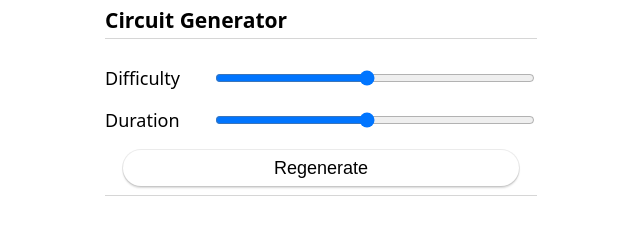
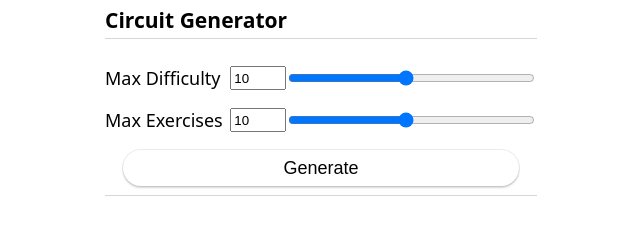
Before and after one commit to trrevvorr/track-circuit-generator, a plain HTML site: page index.html in a window 1280 px wide. Shown: the whole page, without its empty margins (319-959 px from the left). Drawn offline with Linux system fonts and the light colour scheme.

Commit message:
modified circuit settings
added number input field for ranges, improved exercise selection logic,
changed duration to max exercises

```diff
--- a/exercises.js
+++ b/exercises.js
@@ -1,51 +1,51 @@
 const EXERCISES = [
-	{ "title": "Prisoner Squat",          "difficulty": 2, "duration": 1},
-	{ "title": "Squat Arms OH",           "difficulty": 2, "duration": 1},
-	{ "title": "Plia Squat",              "difficulty": 2, "duration": 1},
-	{ "title": "1 Leg Squats",            "difficulty": 2, "duration": 1},
-	{ "title": "Squat Holds",             "difficulty": 1, "duration": 1},
-	{ "title": "Squat Jumps",             "difficulty": 3, "duration": 1},
-	{ "title": "Star Squat Jumps",        "difficulty": 3, "duration": 1},
-	{ "title": "Step Forward Lunges",     "difficulty": 2, "duration": 1},
-	{ "title": "Step Back Lunges",        "difficulty": 2, "duration": 1},
-	{ "title": "Side Lunges",             "difficulty": 2, "duration": 1},
-	{ "title": "Alternate Lunge Jumps",   "difficulty": 3, "duration": 1},
-	{ "title": "Skater Jumps",            "difficulty": 2, "duration": 1},
-	{ "title": "Burpees",                 "difficulty": 3, "duration": 1},
-	{ "title": "Star Burpees",            "difficulty": 3, "duration": 1},
-	{ "title": "Wide Outs",               "difficulty": 3, "duration": 1},
-	{ "title": "Lateral Hops",            "difficulty": 3, "duration": 1},
-	{ "title": "1 Leg Lateral Hops",      "difficulty": 3, "duration": 1},
-	{ "title": "Ankle Bounces",           "difficulty": 3, "duration": 1},
-	{ "title": "Calf Raises",             "difficulty": 1, "duration": 1},
-	{ "title": "Good Mornings",           "difficulty": 1, "duration": 1},
-	{ "title": "1 Leg Deadlifts",         "difficulty": 1, "duration": 1},
-	{ "title": "Plank",                   "difficulty": 2, "duration": 1},
-	{ "title": "Side Plank",              "difficulty": 2, "duration": 1},
-	{ "title": "Plank w/ leg raise",      "difficulty": 2, "duration": 1},
-	{ "title": "Super Man Plank",         "difficulty": 2, "duration": 1},
-	{ "title": "Pushups",                 "difficulty": 3, "duration": 1},
-	{ "title": "Spiderman Pushups",       "difficulty": 2, "duration": 1},
-	{ "title": "Staggered Pushups",       "difficulty": 2, "duration": 1},
-	{ "title": "T Rotation Pushups",      "difficulty": 2, "duration": 1},
-	{ "title": "Mountain Climbers",       "difficulty": 2, "duration": 1},
-	{ "title": "2 Leg Mountain Climbers", "difficulty": 2, "duration": 1},
-	{ "title": "3 pt Hop Pushup",         "difficulty": 2, "duration": 1},
-	{ "title": "Superman Hold",           "difficulty": 1, "duration": 1},
-	{ "title": "Cobra Back Raise",        "difficulty": 1, "duration": 1},
-	{ "title": "Hip Thrusts",             "difficulty": 2, "duration": 1},
-	{ "title": "1 Leg Hip Thrusts",       "difficulty": 2, "duration": 1},
-	{ "title": "Hip Bridge",              "difficulty": 1, "duration": 1},
-	{ "title": "Russian Twists",          "difficulty": 2, "duration": 1},
-	{ "title": "Bicycles",                "difficulty": 2, "duration": 1},
-	{ "title": "Toe Touch Abs",           "difficulty": 1, "duration": 1},
-	{ "title": "Suitcases",               "difficulty": 2, "duration": 1},
-	{ "title": "V leg situps",            "difficulty": 2, "duration": 1},
-	{ "title": "V ups",                   "difficulty": 2, "duration": 1},
-	{ "title": "Flutter Kicks",           "difficulty": 2, "duration": 1},
-	{ "title": "Leg Raises",              "difficulty": 2, "duration": 1},
-	{ "title": "Windshield Wipers",       "difficulty": 2, "duration": 1},
-	{ "title": "Penguins",                "difficulty": 2, "duration": 1},
-	{ "title": "Skydivers",               "difficulty": 2, "duration": 1},
-	{ "title": "Scissors",                "difficulty": 2, "duration": 1}
+	{ "title": "Prisoner Squat",          "difficulty": 2},
+	{ "title": "Squat Arms OH",           "difficulty": 2},
+	{ "title": "Plia Squat",              "difficulty": 2},
+	{ "title": "1 Leg Squats",            "difficulty": 2},
+	{ "title": "Squat Holds",             "difficulty": 1},
+	{ "title": "Squat Jumps",             "difficulty": 3},
+	{ "title": "Star Squat Jumps",        "difficulty": 3},
+	{ "title": "Step Forward Lunges",     "difficulty": 2},
+	{ "title": "Step Back Lunges",        "difficulty": 2},
+	{ "title": "Side Lunges",             "difficulty": 2},
+	{ "title": "Alternate Lunge Jumps",   "difficulty": 3},
+	{ "title": "Skater Jumps",            "difficulty": 2},
+	{ "title": "Burpees",                 "difficulty": 3},
+	{ "title": "Star Burpees",            "difficulty": 3},
+	{ "title": "Wide Outs",               "difficulty": 3},
+	{ "title": "Lateral Hops",            "difficulty": 3},
+	{ "title": "1 Leg Lateral Hops",      "difficulty": 3},
+	{ "title": "Ankle Bounces",           "difficulty": 3},
+	{ "title": "Calf Raises",             "difficulty": 1},
+	{ "title": "Good Mornings",           "difficulty": 1},
+	{ "title": "1 Leg Deadlifts",         "difficulty": 1},
+	{ "title": "Plank",                   "difficulty": 2},
+	{ "title": "Side Plank",              "difficulty": 2},
+	{ "title": "Plank w/ leg raise",      "difficulty": 2},
+	{ "title": "Super Man Plank",         "difficulty": 2},
+	{ "title": "Pushups",                 "difficulty": 3},
+	{ "title": "Spiderman Pushups",       "difficulty": 2},
+	{ "title": "Staggered Pushups",       "difficulty": 2},
+	{ "title": "T Rotation Pushups",      "difficulty": 2},
+	{ "title": "Mountain Climbers",       "difficulty": 2},
+	{ "title": "2 Leg Mountain Climbers", "difficulty": 2},
+	{ "title": "3 pt Hop Pushup",         "difficulty": 2},
+	{ "title": "Superman Hold",           "difficulty": 1},
+	{ "title": "Cobra Back Raise",        "difficulty": 1},
+	{ "title": "Hip Thrusts",             "difficulty": 2},
+	{ "title": "1 Leg Hip Thrusts",       "difficulty": 2},
+	{ "title": "Hip Bridge",              "difficulty": 1},
+	{ "title": "Russian Twists",          "difficulty": 2},
+	{ "title": "Bicycles",                "difficulty": 2},
+	{ "title": "Toe Touch Abs",           "difficulty": 1},
+	{ "title": "Suitcases",               "difficulty": 2},
+	{ "title": "V leg situps",            "difficulty": 2},
+	{ "title": "V ups",                   "difficulty": 2},
+	{ "title": "Flutter Kicks",           "difficulty": 2},
+	{ "title": "Leg Raises",              "difficulty": 2},
+	{ "title": "Windshield Wipers",       "difficulty": 2},
+	{ "title": "Penguins",                "difficulty": 2},
+	{ "title": "Skydivers",               "difficulty": 2},
+	{ "title": "Scissors",                "difficulty": 2}
 ]
--- a/index.html
+++ b/index.html
@@ -18,14 +18,16 @@
 	<div class="content">
 		<div class="circuit-settings">
 			<div class="difficulty-slider">
-				<label>Difficulty</label>
-				<input type="range" min="1" max="20" value="10">
+				<label>Max Difficulty</label>
+				<input type="number" onchange="rangeChanged(this);" min="1" max="20" value=10 placeholder="10"/>
+				<input type="range" onchange="rangeChanged(this);" min="1" max="20" value="10">
 			</div>
-			<div class="duration-slider">
-				<label>Duration</label>
-				<input type="range" min="1" max="20" value="10">
+			<div class="exercise-count-slider">
+				<label>Max Exercises</label>
+				<input type="number" onchange="rangeChanged(this);" min="1" max="20" value=10 placeholder="10"/>
+				<input type="range" onchange="rangeChanged(this);" min="1" max="20" value="10">
 			</div>
-			<button class="regenerate-button" onclick="generateCircuit();">Regenerate</button>
+			<button class="regenerate-button" onclick="generateCircuit();">Generate</button>
 		</div>
 		<div class="circuit-list">
 
--- a/scripts.js
+++ b/scripts.js
@@ -1,27 +1,40 @@
+//////// CIRCUIT GENERATION ////////
+
 function generateCircuit() {
 	const maxDifficulty = getMaxDifficulty();
-	const maxDuration = getMaxDuration();
+	const exerciseLimit = getExerciseCount();
 	var chosenExercises = [];
-	var totalDuration = 0;
+	var totalExercises = 0;
 	var totalDifficulty = 0;
-	var exercises = EXERCISES.slice();
-	shuffle(exercises);
+	var possibleExercises = EXERCISES.slice();
+	shuffle(possibleExercises);
 
-	while ((totalDuration < maxDuration) &&
-		   (totalDifficulty < maxDifficulty) &&
-		   (exercises.length)) {
-		var randomExecise = exercises.pop();
-		totalDuration += randomExecise.duration;
-		totalDifficulty += randomExecise.difficulty;
-		chosenExercises.push(randomExecise);
+	while (possibleExercises.length &&
+			(chosenExercises.length < exerciseLimit) &&
+			(totalDifficulty < maxDifficulty)) {
+		var randomExecise = possibleExercises.pop();
+		if (validateExercise(randomExecise, totalDifficulty, maxDifficulty)) {
+			totalDifficulty += randomExecise.difficulty;
+			chosenExercises.push(randomExecise);
+		}
 	}
 
-	loadCircut(chosenExercises);
+	setCircut(chosenExercises);
 }
 
-function getMaxDuration() {
-	var duration = document.querySelector(".duration-slider input").value;
-	return parseInt(duration) || 0;
+function validateExercise(exercise, totalDifficulty, maxDifficulty) {
+	var addedDifficulty = parseInt(exercise.difficulty);
+	if (isNaN(addedDifficulty)) {
+		console.log(`ERROR: Exercise "${exercise.title}" has difficulty ${exercise.difficulty}`);
+		addedDifficulty = 0;
+	}
+
+	return (totalDifficulty + addedDifficulty) <= maxDifficulty;
+}
+
+function getExerciseCount() {
+	var exerciseCount = document.querySelector(".exercise-count-slider input").value;
+	return parseInt(exerciseCount) || 0;
 }
 
 function getMaxDifficulty() {
@@ -29,7 +42,7 @@ function getMaxDifficulty() {
 	return parseInt(difficulty) || 0;
 }
 
-function loadCircut(exercises) {
+function setCircut(exercises) {
 	const templateExercise = document.querySelector("#circuit-item-template");
 	const exerciseListNode = document.querySelector(".circuit-list");
 	exerciseListNode.innerHTML = "";
@@ -44,6 +57,22 @@ function loadCircut(exercises) {
 
 function setExerciseTemplateData(node, exercise) {
 	node.querySelector(".item-title").textContent = exercise.title;
+}
+
+//////// EVENT HANDLERS ////////
+
+function rangeChanged(node) {
+	var rangeRow = node.parentElement;
+	var newValue = node.value;
+	var nodeType = node.type;
+
+	if (nodeType === "number") {
+		var otherRange = rangeRow.querySelector("input[type='range']");
+	} else {
+		var otherRange = rangeRow.querySelector("input[type='number']");
+	}
+
+	otherRange.value = node.value;
 }
 
 function toggleCompletion(exerciseNode, event) {
@@ -61,13 +90,15 @@ function toggleCompletion(exerciseNode, event) {
 	}
 }
 
-function shuffle(a) {
-    var j, x, i;
-    for (i = a.length - 1; i > 0; i--) {
-        j = Math.floor(Math.random() * (i + 1));
-        x = a[i];
-        a[i] = a[j];
-        a[j] = x;
-    }
-    return a;
+//////// HELPER FUNCTIONS ////////
+
+function shuffle(array) {
+	var randIndex, element;
+	for (var i = array.length - 1; i > 0; i--) {
+		randIndex = Math.floor(Math.random() * (i + 1));
+		element = array[i];
+		array[i] = array[randIndex];
+		array[randIndex] = element;
+	}
+	return array;
 }
--- a/styles.css
+++ b/styles.css
@@ -1,3 +1,4 @@
+/***** WRAPPERS *****/
 html {
 	font-size: 18px;
 }
@@ -17,30 +18,35 @@ body {
 	grid-gap: 1rem;
 }
 
-.content .circuit-settings {
-	display: grid;
-	grid-gap: 1rem;
-	padding: 0.5rem 0;
-	margin: 0 0.5rem;
-	/* 	grid-template-rows: auto; */
-	border-bottom: 1px solid #d6d6d6;
-}
-
-.difficulty-slider,
-.duration-slider {
-	display: grid;
-	grid-template-columns: 1fr 3fr;
-}
+/***** TITLE BAR *****/
 
 .title-bar {
 	border-bottom: 1px solid #d6d6d6;
 	padding: 0.25rem 0;
 	margin: 0 0.5rem;
+	position: sticky;
+	top: 0;
+	background-color: white;
 }
 
 .title-bar .title {
 	margin: 0;
+}
 
+/***** SETTINGS *****/
+
+.circuit-settings {
+	display: grid;
+	grid-gap: 1rem;
+	padding: 0.5rem 0;
+	margin: 0 0.5rem;
+	border-bottom: 1px solid #d6d6d6;
+}
+
+.difficulty-slider,
+.exercise-count-slider {
+	display: grid;
+	grid-template-columns: 3fr 1fr 6fr;
 }
 
 .regenerate-button {
@@ -51,18 +57,21 @@ body {
 	margin: 0 1rem;
 	border-radius: 1rem;
 	font-size: inherit;
-/*     width: 10rem; */
 }
 
 .regenerate-button:hover {
 	box-shadow: 0 3px 8px 0 rgba(0,0,0,0.2), 0 0 0 1px rgba(0,0,0,0.08);
 }
 
+/***** CIRCUIT LIST *****/
+
 .circuit-list {
 	display: grid;
 	grid-gap: 0.5rem;
 	padding: 0 1rem;
 }
+
+/***** CIRCUIT ITEM *****/
 
 .circuit-item {
 	display: grid;
@@ -78,7 +87,7 @@ body {
 	background-color: #e6e6e6;
 }
 
-.item-title {
+.circuit-item .item-title {
 	color: #1967d2;
 }
 
@@ -86,11 +95,11 @@ body {
 	color: #6b6b6b;
 }
 
-.reorder-handle {
+.circuit-item .reorder-handle {
 	margin: auto;
 }
 
-.reorder-handle svg {
+.circuit-item .reorder-handle svg {
 	height: 1rem;
 	width: 1rem;
 	fill: #1967d2;
```
Lines whose indentation alone changed are shown as unchanged.
